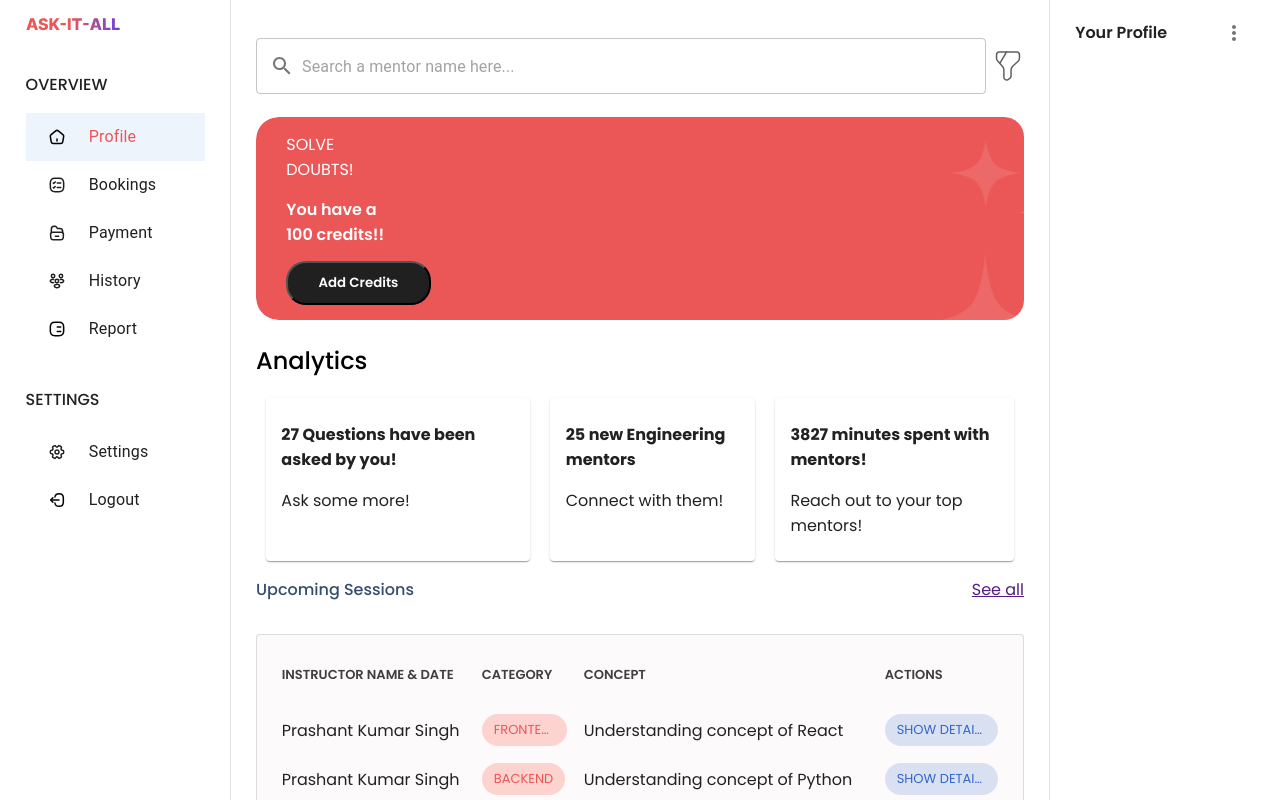
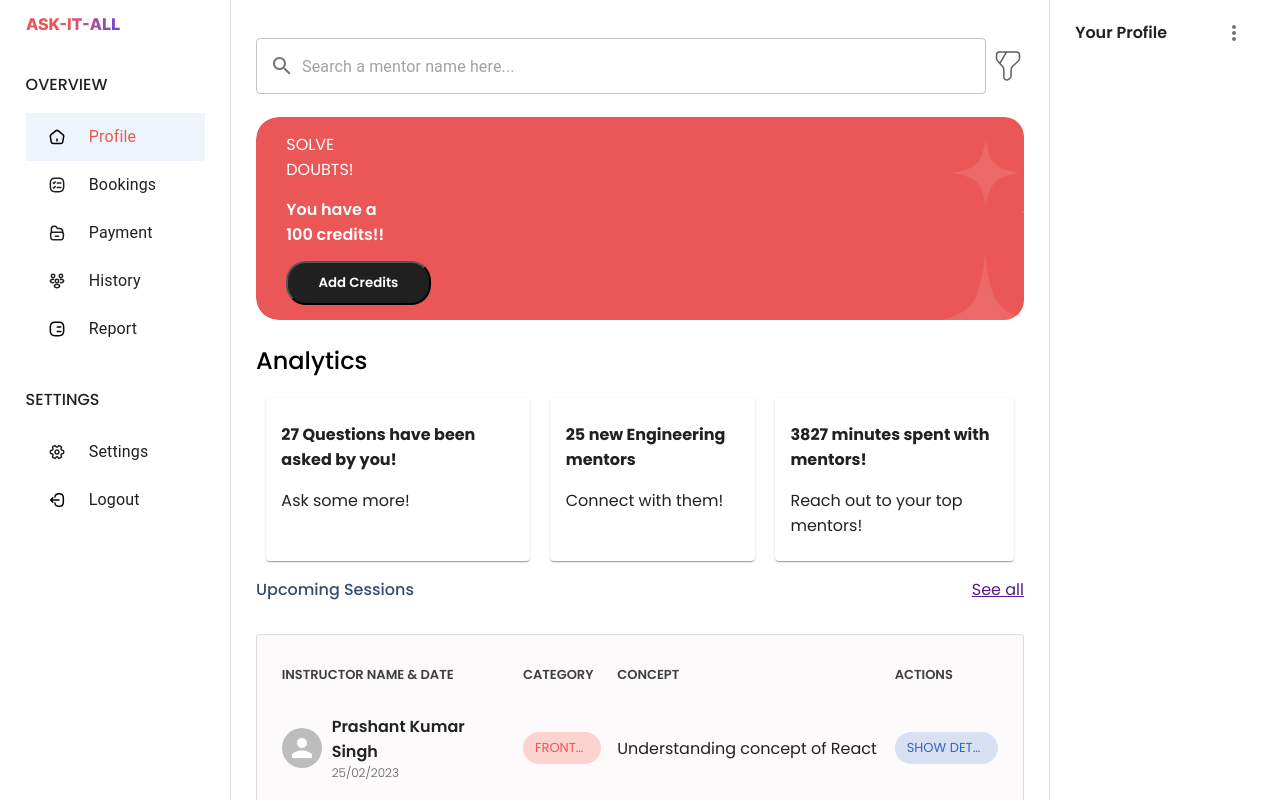
Before and after one commit to shaaz1000/ask-it-all, a React (Create React App) app: page /profile in a window 1280 px wide. Shown: the top 800 px of the page. Built offline with nearby package versions, Linux system fonts and the light colour scheme.

Commit message:
[ADD] : UserInfo section

```diff
--- a/src/components/instructorDetailsTable/index.js
+++ b/src/components/instructorDetailsTable/index.js
@@ -1,6 +1,7 @@
 import React from "react";
 import "./InstructorDetailsTable.scss";
 import { Chip } from "@mui/material";
+import UserInfo from "../userInfo";
 
 function InstructorDetailsTable({ data }) {
   return (
@@ -23,7 +24,7 @@ function InstructorDetailsTable({ data }) {
           </tr>
           {data?.map((li, index) => (
             <tr key={index}>
-              <td>{li.name}</td>
+              <td><UserInfo profileImage={li.image} title={li.name} subtitle={li.date}/></td>
               <td>
                 <Chip label={li.category} className="chip-color-peach" />
               </td>
--- /dev/null
+++ b/src/components/userInfo/UserInfo.scss
@@ -0,0 +1,15 @@
+.user-info {
+    display: flex;
+    // justify-content: space-evenly;
+    .avatar {
+        align-self: center;
+        padding: 0;
+        margin-right: 10px;
+    }
+    p {
+        margin: 0;
+    }.poppins-light {
+        color: #5F5F5F;
+        font-size: 12px;
+    }
+}
--- /dev/null
+++ b/src/components/userInfo/index.js
@@ -0,0 +1,17 @@
+import { Avatar } from '@mui/material'
+import React from 'react'
+import './UserInfo.scss';
+
+function UserInfo({profileImage, title, subtitle}) {
+  return (
+    <div className='user-info'>
+        <Avatar src={profileImage}  alt="Remy Sharp" className='avatar'/>
+        <div className='user-info-details'>
+            <p className='poppins-semibold'>{title}</p>
+            <p className='poppins-light'>{subtitle}</p>
+        </div>
+    </div>
+  )
+}
+
+export default UserInfo
--- a/src/utils/constants.js
+++ b/src/utils/constants.js
@@ -23,6 +23,7 @@ export const mockInstructorData = [
       date: "25/02/2023",
       category: "FRONTEND",
       concept: "Understanding concept of React",
+      image: "",
       actions: () => console.log("Show details clicked"),
     },
     {
@@ -30,6 +31,7 @@ export const mockInstructorData = [
       date: "25/02/2023",
       category: "BACKEND",
       concept: "Understanding concept of Python",
+      image: "",
       actions: () => console.log("Show details clicked"),
     },
   ];
```
